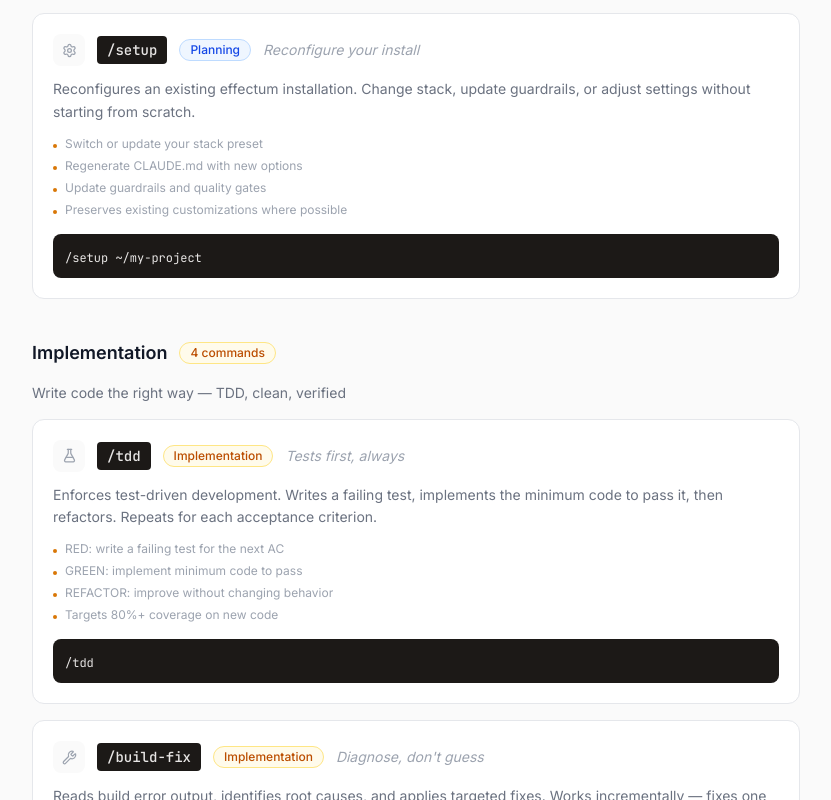
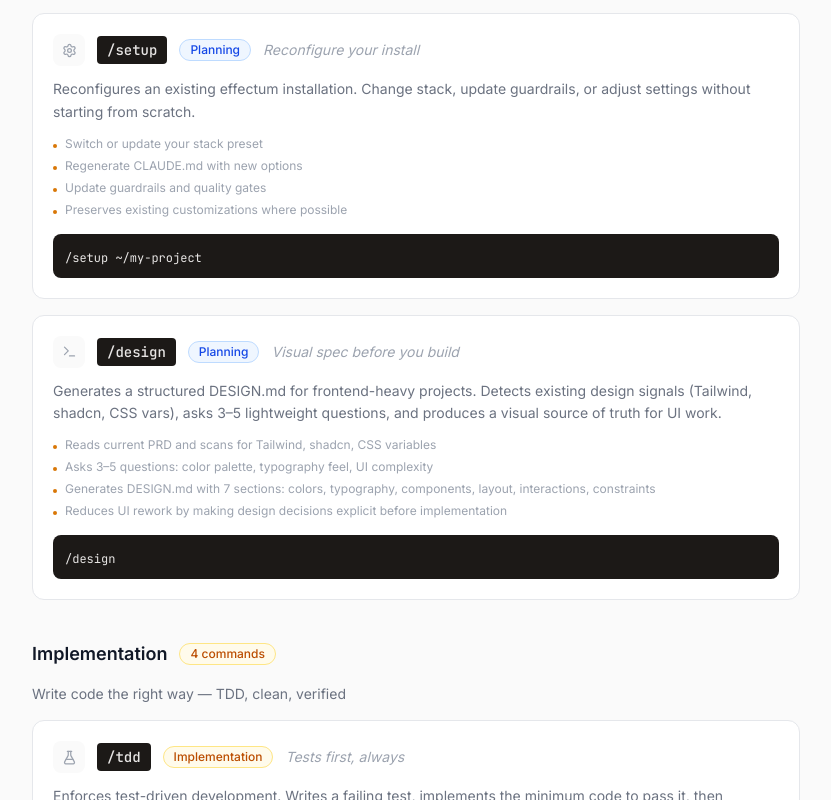
Before and after one commit to aslomon/effectum-website, a Next.js app: page /docs/commands in a window 1280 px wide. Shown: the part 1109-1909 px from the top of the page, without its empty margins (304-1135 px from the left). Built offline with nearby package versions, Linux system fonts and the light colour scheme.

Commit message:
feat: add /design command to docs — v0.13.0

```diff
--- a/src/app/docs/commands/commands-data.ts
+++ b/src/app/docs/commands/commands-data.ts
@@ -215,6 +215,21 @@ export const COMMANDS: CommandEntry[] = [
     usage: "/setup ~/my-project",
   },
   {
+    name: "/design",
+    phase: "Planning",
+    icon: "Paintbrush",
+    tagline: "Visual spec before you build",
+    description:
+      "Generates a structured DESIGN.md for frontend-heavy projects. Detects existing design signals (Tailwind, shadcn, CSS vars), asks 3–5 lightweight questions, and produces a visual source of truth for UI work.",
+    details: [
+      "Reads current PRD and scans for Tailwind, shadcn, CSS variables",
+      "Asks 3–5 questions: color palette, typography feel, UI complexity",
+      "Generates DESIGN.md with 7 sections: colors, typography, components, layout, interactions, constraints",
+      "Reduces UI rework by making design decisions explicit before implementation",
+    ],
+    usage: "/design",
+  },
+  {
     name: "/orchestrate",
     phase: "Automation",
     icon: "Network",
```
